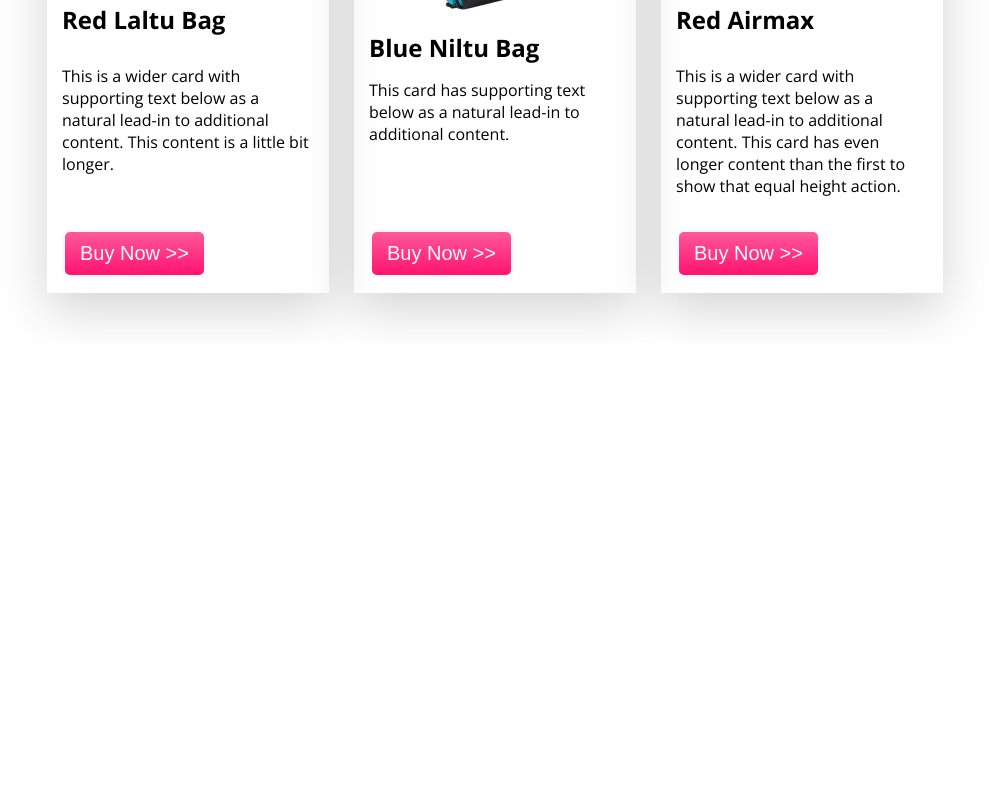
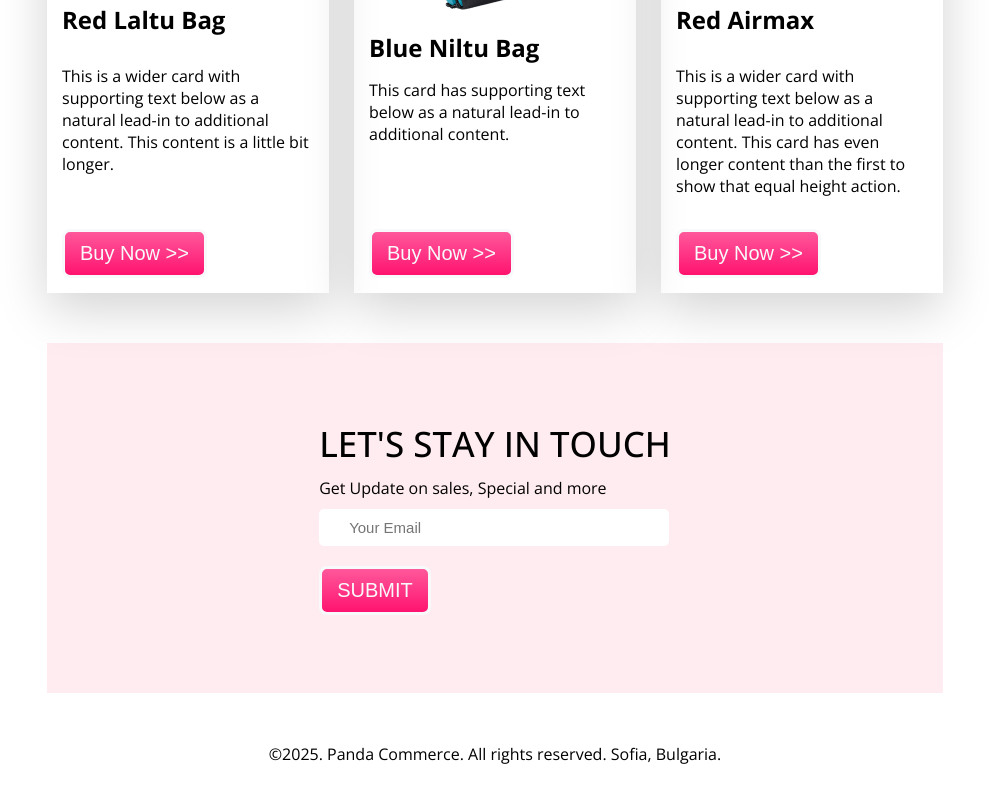
Before and after one commit to Rakiful/Panda-E-Commerce-Website, a plain HTML site: page index.html in a window 1280 px wide. Shown: the part 1534-2337 px from the top of the page, without its empty margins (145-1134 px from the left). Before the commit the page ends 1877 px from the top, so only its background shows below. Drawn offline with nearby package versions, Linux system fonts and the light colour scheme.

Commit message:
added contact and footer section

```diff
--- a/css/responsive.css
+++ b/css/responsive.css
@@ -46,6 +46,11 @@
     .shop-items{
         grid-template-columns: 1fr 1fr;
     }
+
+    /* contact section style here */
+    .contact-section{
+        width: 80%;
+    }
 }
 
 
@@ -83,4 +88,9 @@
     .shop-items{
         grid-template-columns: 1fr;
     }
+
+    /* contact section style here */
+    .contact-section{
+        width: 90%;
+    }
 }
--- a/css/style.css
+++ b/css/style.css
@@ -144,3 +144,44 @@ body{
     border: solid;
     border-radius: 8px;
 }
+
+/* contact section style here */
+.contact-section{
+    width: 70%;
+    height: 350px;
+    display: flex;
+    align-items: center;
+    justify-content: center;
+    margin: 50px auto;
+    background-color: #FFECF0;
+}
+.contact-section-contain h1{
+    font-size: 35px;
+    font-weight: 500;
+
+}
+.contact-section-contain p{
+    margin: 10px 0px;
+}
+.contact-section-contain input{
+    font-size: 15px;
+    padding: 10px 30px;
+    border: 0px solid;
+    width: 350px;
+    border-radius: 5px;
+}
+.contact-section-contain button{
+    background-image: linear-gradient(to bottom, #FF589B 0%, #FF136F 100%);
+    font-size: 20px;
+    padding: 10px 15px;
+    color: #f8f9fa;
+    border: solid;
+    border-radius: 8px;
+    margin-top: 20px;
+}
+
+/* footer section style Here */
+.footer-section p{
+    text-align: center;
+    margin: 50px auto;
+}
--- a/index.html
+++ b/index.html
@@ -157,5 +157,24 @@
             </div>
     </section>
     <!-- Backpack item section code End -->
+
+    <!-- Contact section Code start -->
+    <section class="contact-section">
+        <div class="contact-section-contain">
+            <h1>LET'S STAY IN TOUCH</h1>
+            <p>Get Update on sales, Special and more</p>
+            <input type="Email" placeholder="Your Email">
+            <div>
+                <button>SUBMIT</button>
+            </div>
+        </div>
+    </section>
+    <!-- Contact section Code End -->
+
+    <!-- footer section code start -->
+    <footer class="footer-section">
+        <p>©2025. Panda Commerce. All rights reserved. Sofia, Bulgaria.</p>
+    </footer>
+    <!-- footer section code End -->
 </body>
 </html>
```
